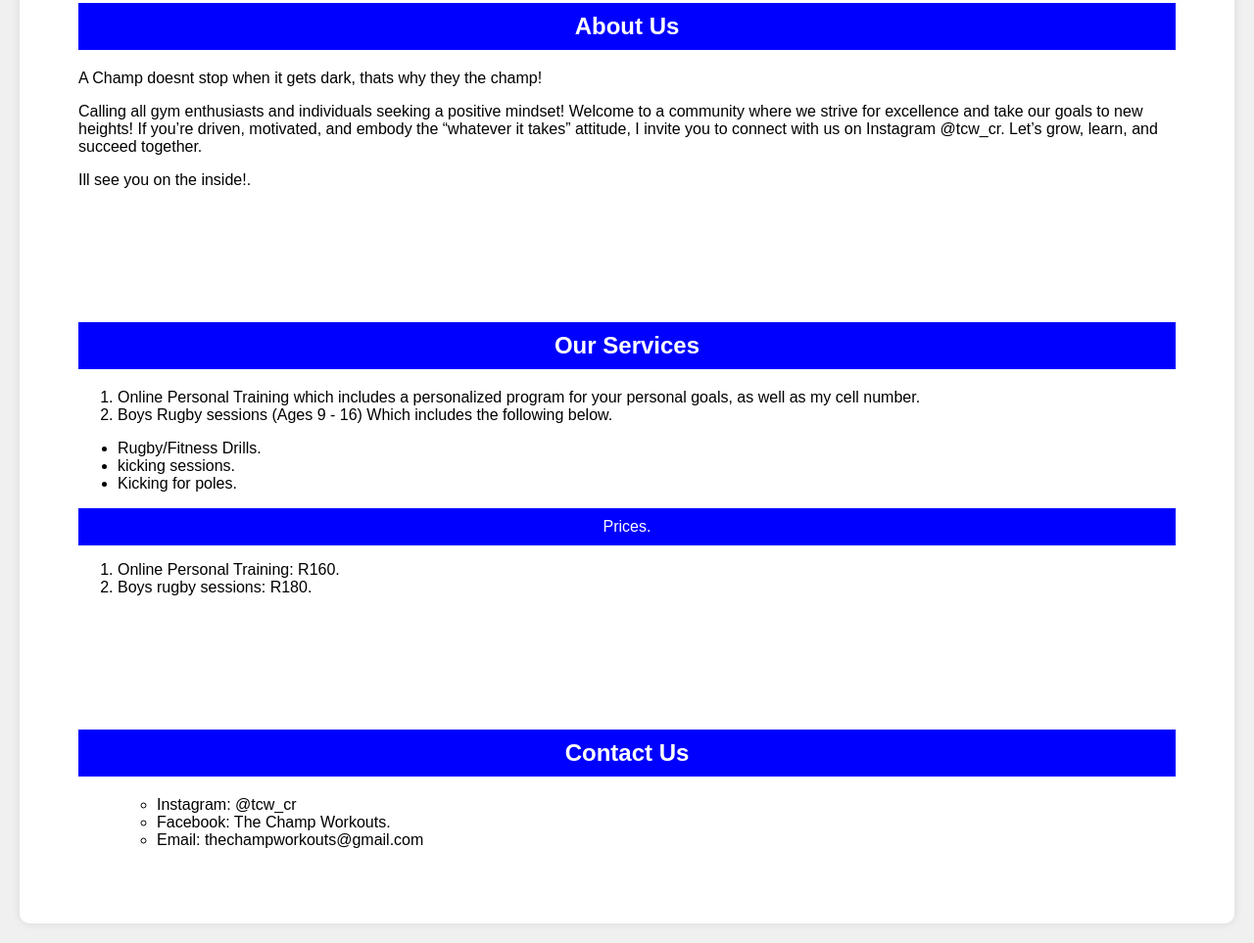
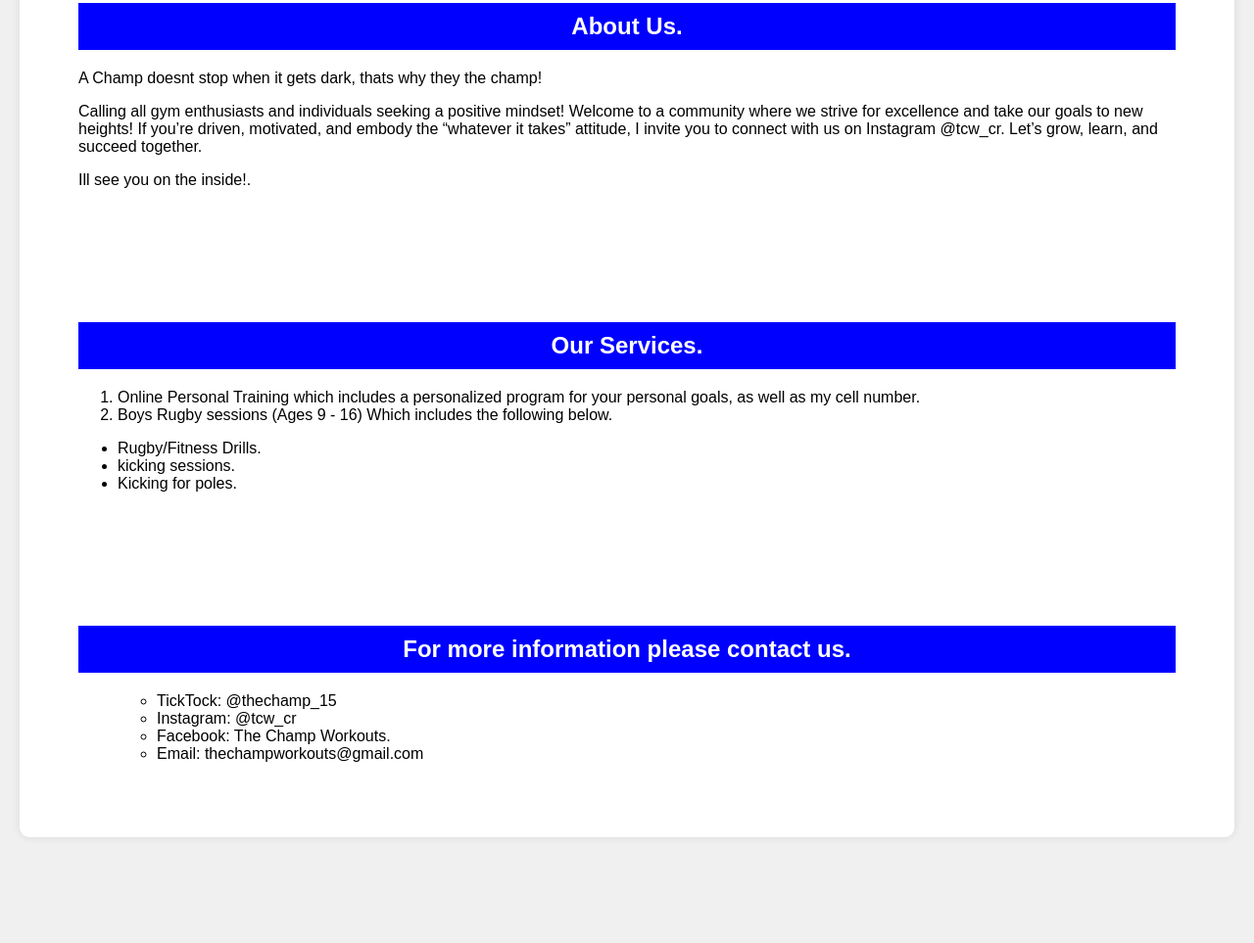
Before and after one commit to CaileRademeyer/TheChampWorkouts-website, a plain HTML site: page index.html in a window 1280 px wide. Shown: the part 2263-3226 px from the top of the page at 98% size. After the commit the page ends 3138 px from the top, so only its background shows below. Drawn offline with Linux system fonts and the light colour scheme.

Commit message:
Add files via upload

```diff
--- a/index.html
+++ b/index.html
@@ -152,7 +152,7 @@
         </section>
         <section id="about" class="section">
             <div class="content">
-                <h2 class="section-header">About Us</h2>
+                <h2 class="section-header">About Us.</h2>
                 <div>A Champ doesnt stop when it gets dark, thats why they the champ! </div>
 
                   <p>Calling all gym enthusiasts and individuals seeking a positive mindset! Welcome to a community where we strive for excellence and take our goals to new heights! If you’re driven, motivated, and embody the “whatever it takes” attitude, I invite you to connect with us on Instagram @tcw_cr. Let’s grow, learn, and succeed together.
@@ -163,7 +163,7 @@
         </section>
         <section id="services" class="section">
             <div class="content">
-                <h2 class="section-header">Our Services</h2>
+                <h2 class="section-header">Our Services.</h2>
                 <ol>
                     <li>Online Personal Training which includes a personalized program for your personal goals, as well as my cell number.</li>
                     <li>Boys Rugby sessions (Ages 9 - 16) Which includes the following below.</li>
@@ -181,27 +181,16 @@
                     </div>
 
 
-                    <header>
-                     Prices.
-                    </header>
-
-
-
-                    <ol>
-                        <li>Online Personal Training: R160.</li>
-                        <li>Boys rugby sessions: R180.</li>
-                    </ol>
-
-
-
 
             </div>
         </section>
         <section id="contact" class="section">
             <div class="content">
-                <h2 class="section-header">Contact Us</h2>
+                <h2 class="section-header">For more information please contact us.</h2>
                 <ol>
-                    <ul><li> Instagram: @tcw_cr </li>
+                    <ul>
+                <li>TickTock: @thechamp_15</li>
+                <li>Instagram: @tcw_cr </li>
                 <li> Facebook: The Champ Workouts.</li>
                 <li> Email: thechampworkouts@gmail.com</li>
                 </ul>
```
